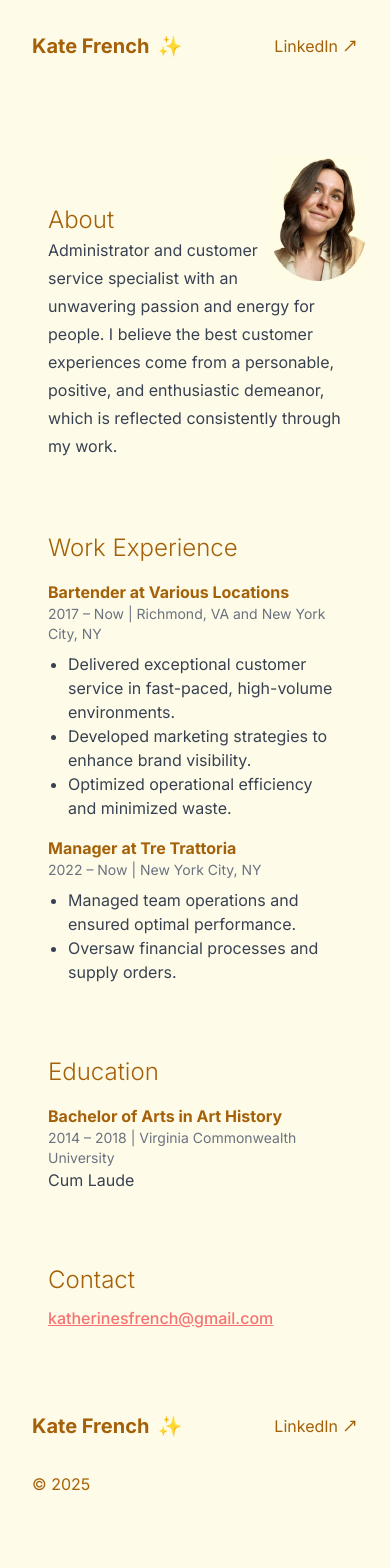
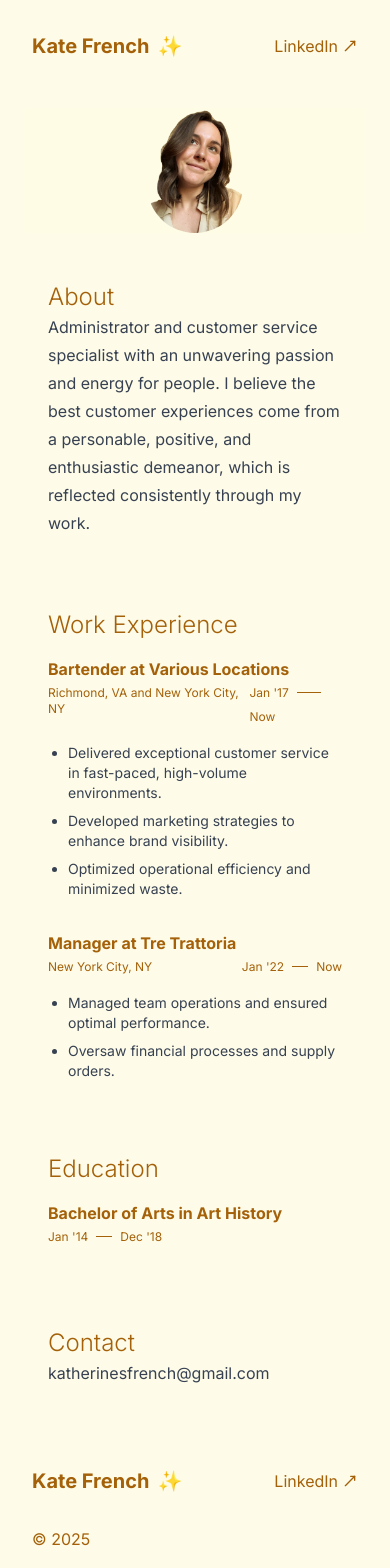
Before and after one commit to josephdburdick/katherinesfrench, a Next.js app: page /cv in a window 390 px wide. Shown: the top 1568 px of the page. Before the commit the page ends 1528 px from the top, so only its background shows below. Built offline with nearby package versions, Linux system fonts and the light colour scheme.

Commit message:
Finalize cv styling

```diff
--- /dev/null
+++ b/src/api/cv.md
@@ -0,0 +1,40 @@
+---
+title: Resume
+sections:
+  - title: About
+    content: |
+      Administrator and customer service specialist with an unwavering passion and energy for people. I believe the best customer experiences come from a personable, positive, and enthusiastic demeanor, which is reflected consistently through my work.
+
+  - title: Work Experience
+    items:
+      - role: Bartender at Various Locations
+        date:
+          start: 2017-01-01
+          end: null
+        location: Richmond, VA and New York City, NY
+        details:
+          - Delivered exceptional customer service in fast-paced, high-volume environments.
+          - Developed marketing strategies to enhance brand visibility.
+          - Optimized operational efficiency and minimized waste.
+      - role: Manager at Tre Trattoria
+        date:
+          start: 2022-01-01
+          end: null
+        location: New York City, NY
+        details:
+          - Managed team operations and ensured optimal performance.
+          - Oversaw financial processes and supply orders.
+
+  - title: Education
+    items:
+      - degree: Bachelor of Arts in Art History
+        date:
+          start: 2014-01-01
+          end: 2018-12-31
+        institution: Virginia Commonwealth University
+        details: Cum Laude
+
+  - title: Contact
+    content: |
+      katherinesfrench@gmail.com
+---
--- /dev/null
+++ b/src/app/_content/CV.tsx
@@ -0,0 +1,90 @@
+"use client"
+
+import BodyText from "@/components/global/BodyText"
+import DateSpan from "@/components/global/DateSpan"
+import { useApi } from "@/components/providers/DataProvider"
+import Image from "next/image"
+import React from "react"
+
+interface Section {
+  title: string
+  content?: string
+  items?: Array<{
+    role?: string
+    degree?: string
+    date: { start: string; end: string | null }
+    location?: string
+    details?: string[]
+    institution?: string
+  }>
+}
+
+export default function CV() {
+  const { data } = useApi()
+  const intro = data.intro.attributes
+  const cvData = data.cv.attributes
+  const { sections } = cvData
+  return (
+    <div className="relative mx-auto mt-10 max-w-xl p-6">
+      <span className="relative -mt-12 flex items-center justify-center">
+        <Image
+          width={intro.picture.width}
+          height={intro.picture.height}
+          alt={intro.picture.alt}
+          src={intro.picture.src}
+          className="h-auto w-24 rounded-b-full object-cover object-center md:w-32"
+        />
+        <div className="absolute inset-0 bg-primary/10 mix-blend-overlay" />
+      </span>
+      <div className="mt-6 [&>section+section]:mt-6 [&>section]:p-6">
+        {sections?.map((section: Section, index: number) => (
+          <section key={index}>
+            <Title>{section.title}</Title>
+            <div className="[&>*+*]:mt-8">
+              {section?.items ? (
+                section.items.map((item, i: number) => (
+                  <div key={i} className="mt-4 space-y-1">
+                    <h3 className="font-bold">{item.role || item.degree}</h3>
+                    <div className="flex justify-between text-xs">
+                      {item.location && <span>{item.location}</span>}
+                      <DateSpan date={item.date} />
+                    </div>
+                    {item?.details ? (
+                      <ul className="list-disc pl-5 pt-1.5 text-sm text-gray-700 [&>li]:mt-2">
+                        {Array.isArray(item.details) &&
+                          item.details.map((detail, j) => {
+                            return <li key={j}>{detail}</li>
+                          })}
+                      </ul>
+                    ) : null}
+                  </div>
+                ))
+              ) : (
+                <BodyText>{section.content}</BodyText>
+              )}
+            </div>
+          </section>
+        ))}
+      </div>
+    </div>
+  )
+}
+
+function Section({
+  title,
+  children,
+}: {
+  title: string
+  children: React.ReactNode
+}) {
+  return (
+    <div className="mt-6 rounded-lg p-6">
+      <Title>{title}</Title>
+      <BodyText className="text-base">{children}</BodyText>
+    </div>
+  )
+}
+
+function Title({ children }: { children: React.ReactNode }) {
+  return <h2 className="text-2xl font-light">{children}</h2>
+}
--- a/src/app/_content/Intro.tsx
+++ b/src/app/_content/Intro.tsx
@@ -38,7 +38,7 @@ function Intro() {
                 </span>
               </div>
               <div
-                className="text-pretty"
+                className="max-w-2xl text-pretty"
                 dangerouslySetInnerHTML={{ __html: html }}
               />
               <div className="flex flex-wrap items-center justify-center gap-6 lg:justify-start">
--- a/src/app/_content/Resume.tsx
+++ /dev/null
@@ -1,110 +0,0 @@
-"use client"
-
-import BodyText from "@/components/global/BodyText"
-import { useApi } from "@/components/providers/DataProvider"
-import Image from "next/image"
-import React from "react"
-
-export default function Resume() {
-  const { data } = useApi()
-  const intro = data.intro.attributes
-  return (
-    <div className="mx-auto mt-10 max-w-xl p-6">
-      <span className="relative float-right lg:hidden">
-        <Image
-          width={intro.picture.width}
-          height={intro.picture.height}
-          alt={intro.picture.alt}
-          src={intro.picture.src}
-          className="h-auto w-24 rounded-b-full object-cover object-center md:w-32"
-        />
-        <div className="absolute inset-0 bg-primary/10 mix-blend-overlay" />
-      </span>
-
-      {/* About Section */}
-      <Section title="About">
-        <BodyText>
-          Administrator and customer service specialist with an unwavering
-          passion and energy for people. I believe the best customer experiences
-          come from a personable, positive, and enthusiastic demeanor, which is
-          reflected consistently through my work.
-        </BodyText>
-      </Section>
-
-      {/* Work Experience Section */}
-      <Section title="Work Experience">
-        {/* Job 1 */}
-        <div className="mt-4">
-          <h3 className="font-bold">Bartender at Various Locations</h3>
-          <p className="text-sm text-gray-500">
-            2017 – Now | Richmond, VA and New York City, NY
-          </p>
-          <ul className="mt-2 list-disc pl-5 text-gray-700">
-            <li>
-              Delivered exceptional customer service in fast-paced, high-volume
-              environments.
-            </li>
-            <li>Developed marketing strategies to enhance brand visibility.</li>
-            <li>Optimized operational efficiency and minimized waste.</li>
-          </ul>
-        </div>
-
-        {/* Job 2 */}
-        <div className="mt-4">
-          <h3 className="font-bold">Manager at Tre Trattoria</h3>
-          <p className="text-sm text-gray-500">
-            2022 – Now | New York City, NY
-          </p>
-          <ul className="mt-2 list-disc pl-5 text-gray-700">
-            <li>Managed team operations and ensured optimal performance.</li>
-            <li>Oversaw financial processes and supply orders.</li>
-          </ul>
-        </div>
-      </Section>
-
-      {/* Education Section */}
-      <Section title="Education">
-        <div className="mt-4">
-          <h3 className="font-bold">Bachelor of Arts in Art History</h3>
-          <p className="text-sm text-gray-500">
-            2014 – 2018 | Virginia Commonwealth University
-          </p>
-          <p className="text-gray-700">Cum Laude</p>
-        </div>
-      </Section>
-
-      {/* Contact Section */}
-      <Section title="Contact">
-        <BodyText>
-          <p className="mt-2">
-            <a
-              href="mailto:katherinesfrench@gmail.com"
-              className="hover:underline"
-            >
-              katherinesfrench@gmail.com
-            </a>
-          </p>
-        </BodyText>
-      </Section>
-    </div>
-  )
-}
-
-function Section({
-  title,
-  children,
-}: {
-  title: string
-  children: React.ReactNode
-}) {
-  return (
-    <div className="mt-6 rounded-lg p-6">
-      <Title>{title}</Title>
-      <BodyText className="text-base">{children}</BodyText>
-    </div>
-  )
-}
-
-function Title({ children }: { children: React.ReactNode }) {
-  return <h2 className="text-2xl font-light">{children}</h2>
-}
--- a/src/app/cv/page.tsx
+++ b/src/app/cv/page.tsx
@@ -3,7 +3,7 @@ import Footer from "@/components/global/Footer"
 import Header from "@/components/global/Header"
 import { DataProvider } from "@/components/providers/DataProvider"
 
-import Resume from "../_content/Resume"
+import CV from "../_content/CV"
 
 export default async function cv() {
   const data = await api()
@@ -11,7 +11,7 @@ export default async function cv() {
   return (
     <DataProvider initialData={data}>
       <Header />
-      <Resume />
+      <CV />
       <Header />
       <Footer />
     </DataProvider>
--- a/src/components/global/BodyText.tsx
+++ b/src/components/global/BodyText.tsx
@@ -4,11 +4,11 @@ type BodyTextProps = React.HTMLAttributes<HTMLDivElement> & {
 
 export default function BodyText({ children, ...props }: BodyTextProps) {
   return (
-    <div
+    <span
       className="prose space-y-4 lg:prose-lg xl:prose-xl [&>*+*]:mt-4 [&_a]:text-red-400"
       {...props}
     >
       {children}
-    </div>
+    </span>
   )
 }
--- a/src/components/global/DateSpan.tsx
+++ b/src/components/global/DateSpan.tsx
@@ -1,9 +1,9 @@
 type Props = {
   date: {
-    start: string;
-    end: string | null;
-  };
-};
+    start: string
+    end: string | null
+  }
+}
 
 export default function DateSpan({ date }: Props) {
   const renderDate = (dateProp: string | null) => {
@@ -26,7 +26,7 @@ export default function DateSpan({ date }: Props) {
   return (
     <div className="flex flex-wrap items-center justify-start gap-2">
       <time>{renderDate(date.start)}</time>
-      <span className="h-px max-w-6 grow border-t border-muted-foreground">
+      <span className="h-px min-w-4 max-w-6 grow border-t border-muted-foreground">
         <span className="sr-only">&mdash;</span>
       </span>
       <time>{renderDate(date.end)}</time>
```
